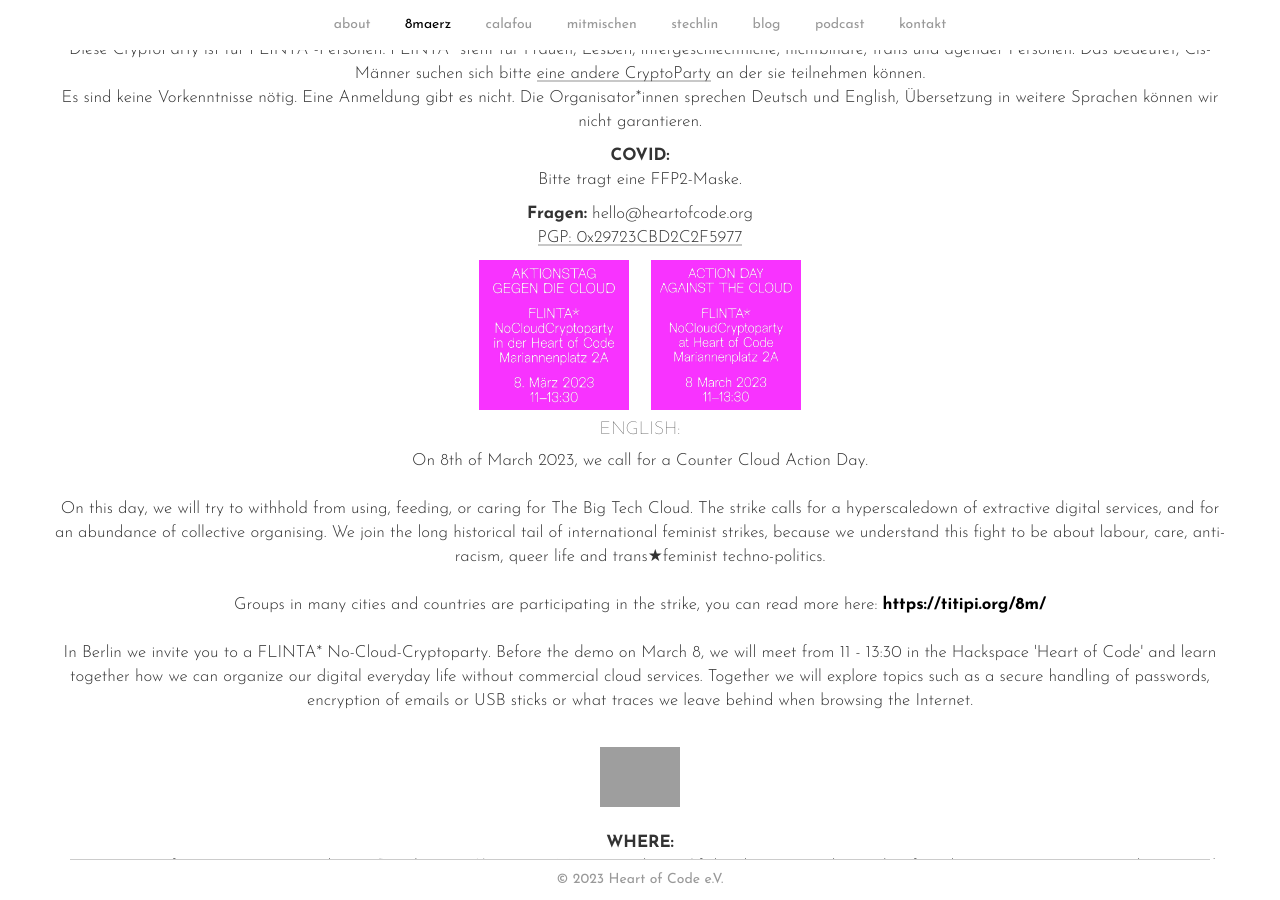
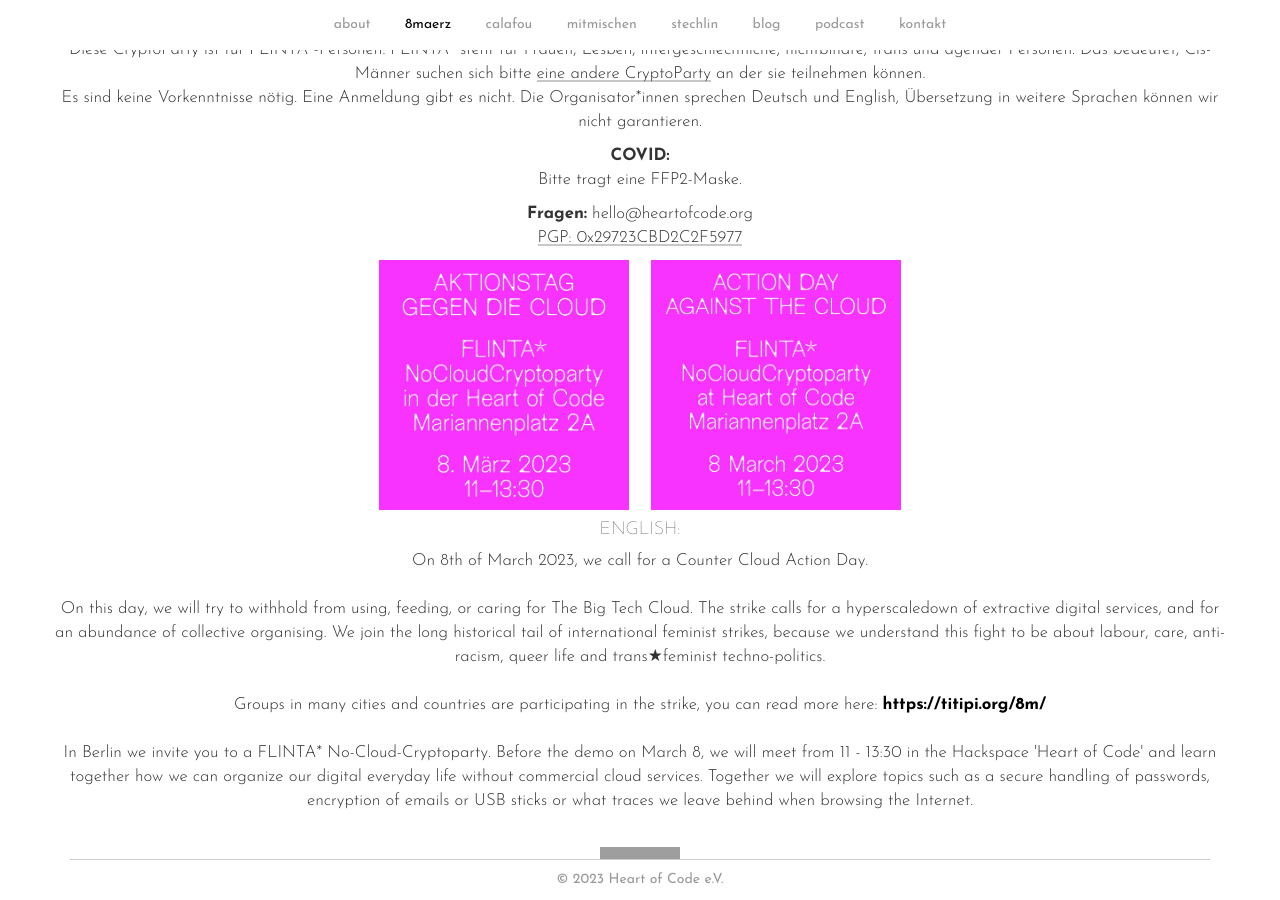
Before and after one commit to heartsofcode/heartofcode, a Jekyll site: the page built from 8maerz.html, in a window 1280 px wide and 900 px high, scrolled down 1055 px. Built offline with Jekyll 4.4.1, drawn with Linux system fonts in a browser that asks for light colours; some web fonts are replaced; grey boxes are pictures that could not be loaded.

Commit message:
Update 8maerz.html

```diff
--- a/8maerz.html
+++ b/8maerz.html
@@ -45,8 +45,8 @@ Bitte tragt eine FFP2-Maske.
  <br><a href="https://keys.mailvelope.com/pks/lookup?op=get&search=hello@heartofcode.org">PGP: 0x29723CBD2C2F5977</a><br>
 </p>
 <p>
-  <img src="img/8maerz2023.jpeg" height="150" alt="pinker Hintergrund mit weißer Schrift 'Aktionstag gegen die cloud. FLINTA* NoCloudCryptoParty in der Heart of code, Mariannenplatz 2A, 8.März 2023, 11-13:30'">
-   <img src="img/8march2023.jpeg" height="150" alt="pink background with with typo 'Action day agains the cloud. FLINTA* NoCloudCryptoParty at Heart of code, Mariannenplatz 2A, 8. March 2023, 11-13:30'">
+  <img src="img/8maerz2023.jpeg" height="250" alt="pinker Hintergrund mit weißer Schrift 'Aktionstag gegen die cloud. FLINTA* NoCloudCryptoParty in der Heart of code, Mariannenplatz 2A, 8.März 2023, 11-13:30'">
+   <img src="img/8march2023.jpeg" height="250" alt="pink background with with typo 'Action day agains the cloud. FLINTA* NoCloudCryptoParty at Heart of code, Mariannenplatz 2A, 8. March 2023, 11-13:30'">
 </p>
 <H4>ENGLISH:</H4>
 On 8th of March 2023, we call for a Counter Cloud Action Day.
```
